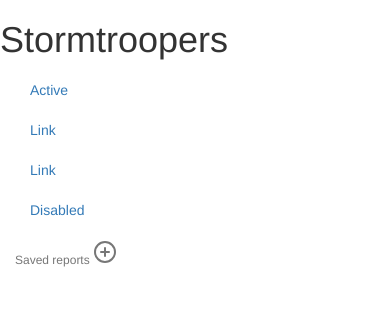
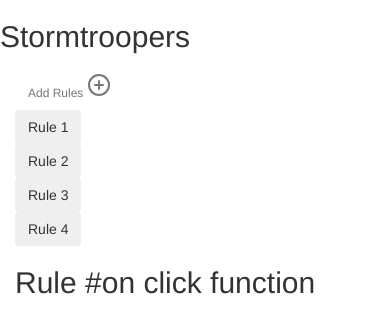
Before and after one commit to gloriali99/Stormtroopers-, a Flask app: template templates/index.html in a window 390 px wide; the page is wider, and only the part inside the window is pictured. Shown: the top 309 px of that part. Run offline with Flask 2, Linux system fonts and the light colour scheme; the template is opened without the code that fills it, so the values that code supplies are empty; some libraries are stand-ins or nearby versions.

Commit message:
created right container

```diff
--- a/templates/index.html
+++ b/templates/index.html
@@ -3,9 +3,9 @@
 
 <head>
 <title> Stormtroopers </title>
-<!--
+
 <script type="text/javascript" src="main.js"> </script>
-<link rel="stylesheet" type="text/css" href="main.css"> </link>-->
+<link rel="stylesheet" type="text/css" href="main.css"> </link>
 <link rel="stylesheet" href="https://maxcdn.bootstrapcdn.com/bootstrap/3.4.1/css/bootstrap.min.css">
 <script src="https://ajax.googleapis.com/ajax/libs/jquery/3.4.1/jquery.min.js"></script>
 <script src="https://maxcdn.bootstrapcdn.com/bootstrap/3.4.1/js/bootstrap.min.js"></script>
@@ -14,37 +14,47 @@
 <body onload="loadDashboard();">
 
 <div class="jumbo text-top-left">
-    <h1> Stormtroopers </h1>
+    <h2> Stormtroopers </h2>
 </div>
 
 <div class="container-fluid">
     <div class="row">
-        <nav class = "col-md-2 d-none d-md-block bg-light sidebar">
+        <nav class = "col-md-2 d-none d-md-block bg-light sidebar" style="width:200px;">
             <div class="sidebar-sticky">
 
-                <ul class="nav flex-column">
-                    <li class="nav-item">
-                    <a class="nav-link active" href="#">Active</a>
-                    </li>
-                    <li class="nav-item">
-                    <a class="nav-link" href="#">Link</a>
-                    </li>
-                    <li class="nav-item">
-                    <a class="nav-link" href="#">Link</a>
-                    </li>
-                    <li class="nav-item">
-                    <a class="nav-link disabled" href="#" tabindex="-1" aria-disabled="true">Disabled</a>
-                    </li>
-                </ul>
-
                 <h6 class="sidebar-heading d-flex justify-content-between align-items-center px-3 mt-4 mb-1 text-muted">
-                    <span>Saved reports</span>
+                    <span style="padding-left:13px;">Add Rules</span>
                     <a class="d-flex align-items-center text-muted" href="#" aria-label="Add a new report">
                     <svg xmlns="http://www.w3.org/2000/svg" width="24" height="24" viewBox="0 0 24 24" fill="none" stroke="currentColor" stroke-width="2" stroke-linecap="round" stroke-linejoin="round" class="feather feather-plus-circle"><circle cx="12" cy="12" r="10"></circle><line x1="12" y1="8" x2="12" y2="16"></line><line x1="8" y1="12" x2="16" y2="12"></line></svg>
                     </a>
                 </h6>
+
+                <ul class="nav flex-column mb-2">
+                    <li class="nav-item">
+                        <button type="button" class="btn btn-light" onclick="Windowopen()" >Rule 1</button>
+                    </li>
+                    <li class="nav-item">
+                        <button type="button" class="btn btn-light">Rule 2</button>
+                    </li>
+                    <li class="nav-item">
+                        <button type="button" class="btn btn-light">Rule 3</button>
+                    </li>
+                    <li class="nav-item">
+                        <button type="button" class="btn btn-light">Rule 4</button>
+                    </li>
+                </ul>
+
             </div>
         </nav>
+
+        <main role="main" class="col-md-9 ml-sm-auto col-lg-10 px-4"><div class="chartjs-size-monitor" style="position: absolute; left: 0px; top: 0px; right: 0px; bottom: 0px; overflow: hidden; pointer-events: none; visibility: hidden; z-index: -1;"><div class="chartjs-size-monitor-expand" style="position:absolute;left:0;top:0;right:0;bottom:0;overflow:hidden;pointer-events:none;visibility:hidden;z-index:-1;"><div style="position:absolute;width:1000000px;height:1000000px;left:0;top:0"></div></div><div class="chartjs-size-monitor-shrink" style="position:absolute;left:0;top:0;right:0;bottom:0;overflow:hidden;pointer-events:none;visibility:hidden;z-index:-1;"><div style="position:absolute;width:200%;height:200%;left:0; top:0"></div></div></div>
+            <div class="d-flex justify-content-between flex-wrap flex-md-nowrap align-items-center pt-3 pb-2 mb-3 border-bottom">
+              <h1 class="h2">Rule #on click function</h1>
+            </div>
+
+            <canvas class="my-4 w-100 chartjs-render-monitor" id="myChart" width="2038" height="860" style="display: block; height: 430px; width: 1019px;"></canvas>
+
+          </main>
         </div>
 
 
```
Also changed, not shown: 1 other file.
